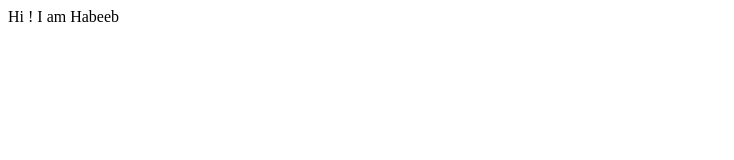
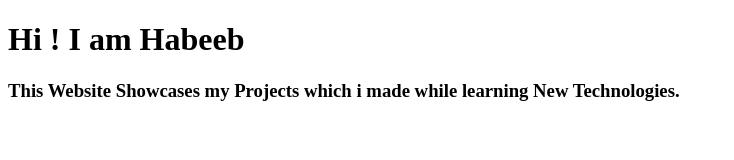
Before and after one commit to habeeb000/Habeeb-PortFolio, a plain HTML site: page index.html in a window 1280 px wide. Shown: the whole page, without its empty margins (0-734 px from the left). Drawn offline with Linux system fonts and the light colour scheme.

Commit message:
docs-added content in index file
added content in index.html file

```diff
--- a/index.html
+++ b/index.html
@@ -9,7 +9,10 @@
 </head>
 
 <body>
-    Hi ! I am Habeeb
+    <h1> Hi ! I am Habeeb</h1>
+    <h3>This Website Showcases my Projects which i made
+        while learning New Technologies.
+    </h3>
 </body>
 
 </html>
```
